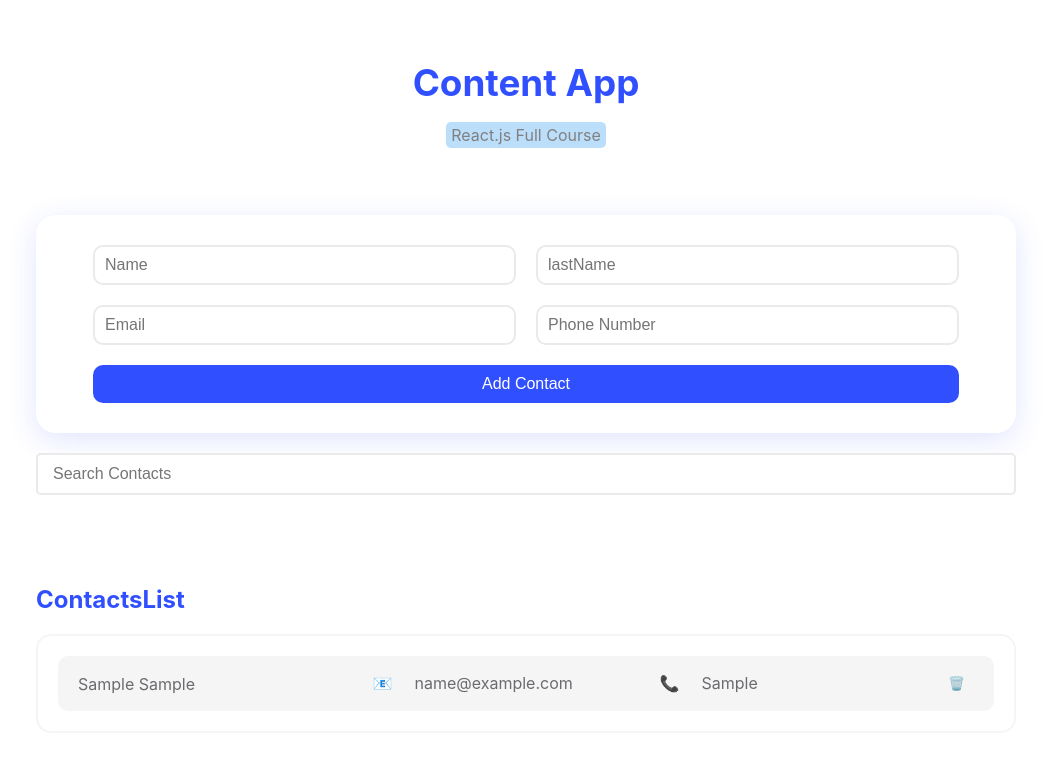
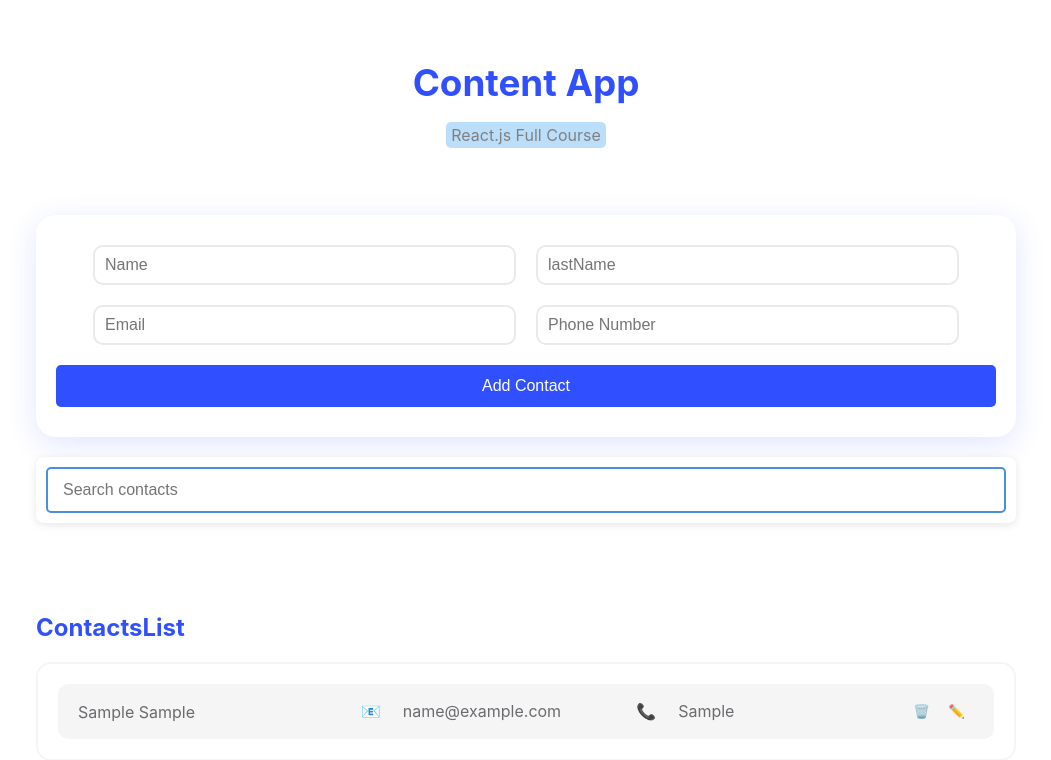
Before and after one commit to zenc-VSC/ali-hamidzadeh_week14, a React (Vite) app: page / in a window 1280 px wide. Both pictures are taken after typing "Sample", "Sample", "name@example.com", "Sample" into the empty fields and a click on the button "Add Contact". Shown: the top 760 px of the page, without its empty margins (114-1165 px from the left). Built offline with nearby package versions, Linux system fonts and the light colour scheme.

Commit message:
add edit functionality for contacts

```diff
--- a/src/components/Contacts.jsx
+++ b/src/components/Contacts.jsx
@@ -9,6 +9,8 @@
   const [alert, setAlert] = useState("");
   const [contacts, setContacts] = useState([]);
   const [searchTerm, setSearchTerm] = useState("");
+  const [isEditing, setIsEditing] = useState(false);
+  const [editId, setEditId] = useState(null);
   const [contact, setContact] = useState({
     id: "",
     name: "",
@@ -25,6 +27,7 @@
       [name]: value,
     }));
   };
+
   const addHandler = () => {
     if (
       !contact.name ||
@@ -44,20 +47,66 @@
       email: "",
       phone: "",
     });
-    console.log(contacts);
   };
+
+  const editHandler = (id) => {
+    const contactToEdit = contacts.find((contact) => contact.id === id);
+    setContact(contactToEdit);
+    setIsEditing(true);
+    setEditId(id);
+  };
+
+  const updateHandler = () => {
+    if (
+      !contact.name ||
+      !contact.lastName ||
+      !contact.email ||
+      !contact.phone
+    ) {
+      setAlert("Please enter valid data!");
+      return;
+    }
+
+    setAlert("");
+    const updatedContacts = contacts.map((event) =>
+      event.id === editId ? { ...contact } : event,
+    );
+    setContacts(updatedContacts);
+    setContact({
+      name: "",
+      lastName: "",
+      email: "",
+      phone: "",
+    });
+    setIsEditing(false);
+    setEditId(null);
+  };
+
+  const cancelEdit = () => {
+    setContact({
+      name: "",
+      lastName: "",
+      email: "",
+      phone: "",
+    });
+    setIsEditing(false);
+    setEditId(null);
+    setAlert("");
+  };
+
   const deleteHandler = (id) => {
     const newContacts = contacts.filter((contact) => contact.id !== id);
     setContacts(newContacts);
   };
-  const filteredContacts = contacts.filter((contact) => {
-    return (
+
+  const filteredContacts = contacts.filter(
+    (contact) =>
       contact.name.toLowerCase().includes(searchTerm.toLowerCase()) ||
       contact.lastName.toLowerCase().includes(searchTerm.toLowerCase()) ||
       contact.email.toLowerCase().includes(searchTerm.toLowerCase()) ||
-      contact.phone.includes(searchTerm)
-    );
-  });
+      contact.phone.includes(searchTerm),
+  );
+
   return (
     <div className={styles.container}>
       <div className={styles.form}>
@@ -71,19 +120,36 @@
             onChange={changeHandler}
           />
         ))}
-        <button onClick={addHandler}>Add Contact</button>
+        <div className={styles.buttons}>
+          <button
+            onClick={isEditing ? updateHandler : addHandler}
+            className={styles.changeButton}
+          >
+            {isEditing ? "Update Contact" : "Add Contact"}
+          </button>
+          {isEditing && (
+            <button onClick={cancelEdit} className={styles.cancel}>
+              Cancel
+            </button>
+          )}
+        </div>
       </div>
+
       <div className={styles.searchBox}>
         <input
           type="text"
-          placeholder="Search Contacts"
-          onChange={(event) => {
-            setSearchTerm(event.target.value);
-          }}
+          placeholder="Search contacts"
+          value={searchTerm}
+          onChange={(e) => setSearchTerm(e.target.value)}
         />
       </div>
+
       <div className={styles.alert}>{alert && <p>{alert}</p>}</div>
-      <ContactsList contacts={filteredContacts} deleteHandler={deleteHandler} />
+      <ContactsList
+        contacts={filteredContacts}
+        deleteHandler={deleteHandler}
+        editHandler={editHandler}
+      />
     </div>
   );
 }
--- a/src/components/Contacts.module.css
+++ b/src/components/Contacts.module.css
@@ -68,6 +68,58 @@
 .searchBox input:focus {
   outline: none;
 }
+.buttons {
+  display: flex;
+  gap: 10px;
+  width: 100%;
+}
+
+.buttons button {
+  flex: 1;
+  padding: 12px;
+  border: none;
+  border-radius: 5px;
+  font-size: 16px;
+  cursor: pointer;
+  transition: all 0.3s;
+}
+
+.changeButton {
+  background-color: #4a90e2;
+  color: white;
+}
+
+.cancel {
+  background-color: #dc3545;
+  color: white;
+}
+
+.cancel:hover {
+  background-color: #c82333;
+}
+
+.searchBox {
+  margin: 20px 0;
+  background-color: #fff;
+  padding: 10px;
+  border-radius: 8px;
+  box-shadow: 0 2px 8px #0000001a;
+}
+
+.searchBox input {
+  width: 100%;
+  padding: 12px 15px;
+  border: 2px solid #4a90e2;
+  border-radius: 5px;
+  font-size: 16px;
+  transition: all 0.3s;
+}
+
+.searchBox input:focus {
+  outline: none;
+  border-color: #357abd;
+  box-shadow: 0 0 0 3px #4a90e21a;
+}
 
 @media (max-width: 500px) {
   .form input {
--- a/src/components/ContactsItem.jsx
+++ b/src/components/ContactsItem.jsx
@@ -4,6 +4,7 @@
 function ContactsItem({
   data: { id, name, lastName, email, phone },
   deleteHandler,
+  editHandler,
 }) {
   return (
     <li className={styles.item}>
@@ -17,6 +18,7 @@
         <span>📞</span> {phone}
       </p>
       <button onClick={() => deleteHandler(id)}>🗑️</button>
+      <button onClick={() => editHandler(id)}>✏️</button>
     </li>
   );
 }
--- a/src/components/ContactsList.jsx
+++ b/src/components/ContactsList.jsx
@@ -2,7 +2,7 @@
 import ContactsItem from "./ContactsItem";
 import styles from "./ContactsList.module.css";
 
-function ContactsList({ contacts, deleteHandler }) {
+function ContactsList({ contacts, deleteHandler, editHandler }) {
   return (
     <div className={styles.container}>
       <h3>ContactsList</h3>
@@ -13,6 +13,7 @@
               key={contact.id}
               data={contact}
               deleteHandler={deleteHandler}
+              editHandler={editHandler}
             />
           ))}
         </ul>
```
